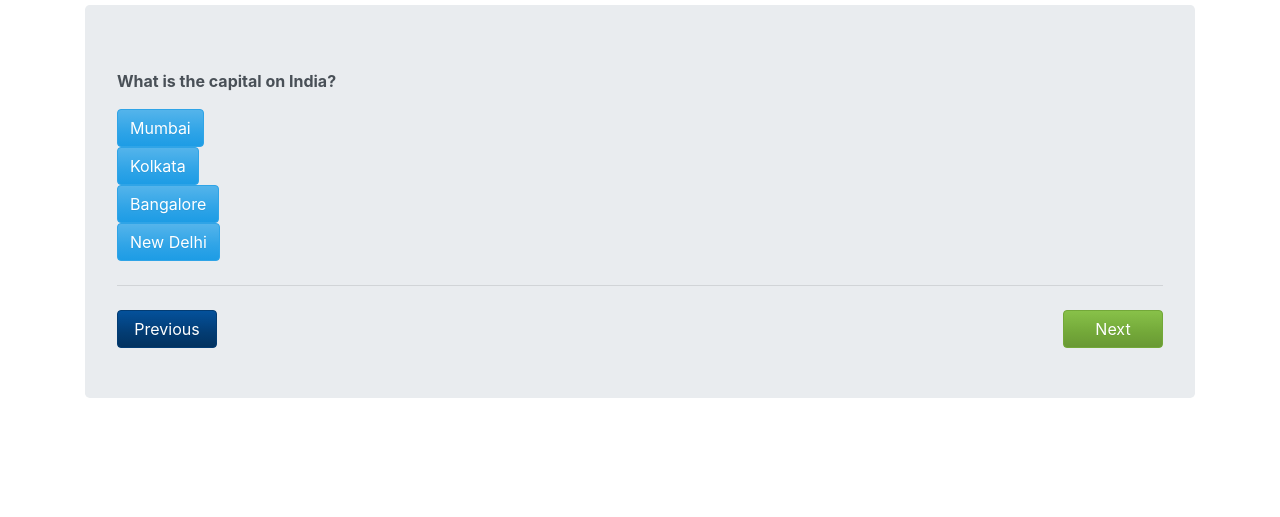
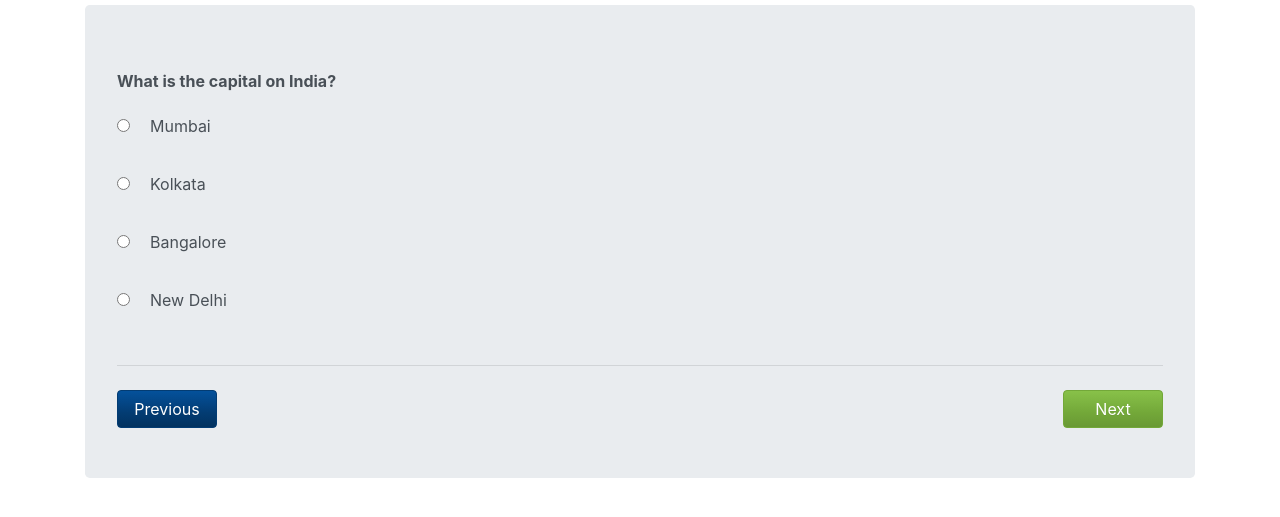
Before and after one commit to ankurchaks/MobileQuiz, a plain HTML site: page index.html in a window 1280 px wide. Shown: the part 51-568 px from the top of the page. Drawn offline with nearby package versions, Linux system fonts and the light colour scheme.

Commit message:
Update index.html

```diff
--- a/index.html
+++ b/index.html
@@ -14,11 +14,11 @@
     <h1>Quizzing with fun</h1>
     <div class="jumbotron">
         <p><strong>What is the capital on India?</strong></p>
+        <input type="radio"/><label>Mumbai</label><br><br>
+        <input type="radio"/><label>Kolkata</label><br><br>
+        <input type="radio"/><label>Bangalore</label><br><br>
+        <input type="radio"/><label>New Delhi</label><br><br>
 
-        <button type="button" class="btn btn-primary">Mumbai</button><br>
-        <button type="button" class="btn btn-primary">Kolkata</button><br>
-        <button type="button" class="btn btn-primary">Bangalore</button><br>
-        <button type="button" class="btn btn-primary">New Delhi</button>
 
         <hr class="my-4">
         <div class='Navigation'>
```
